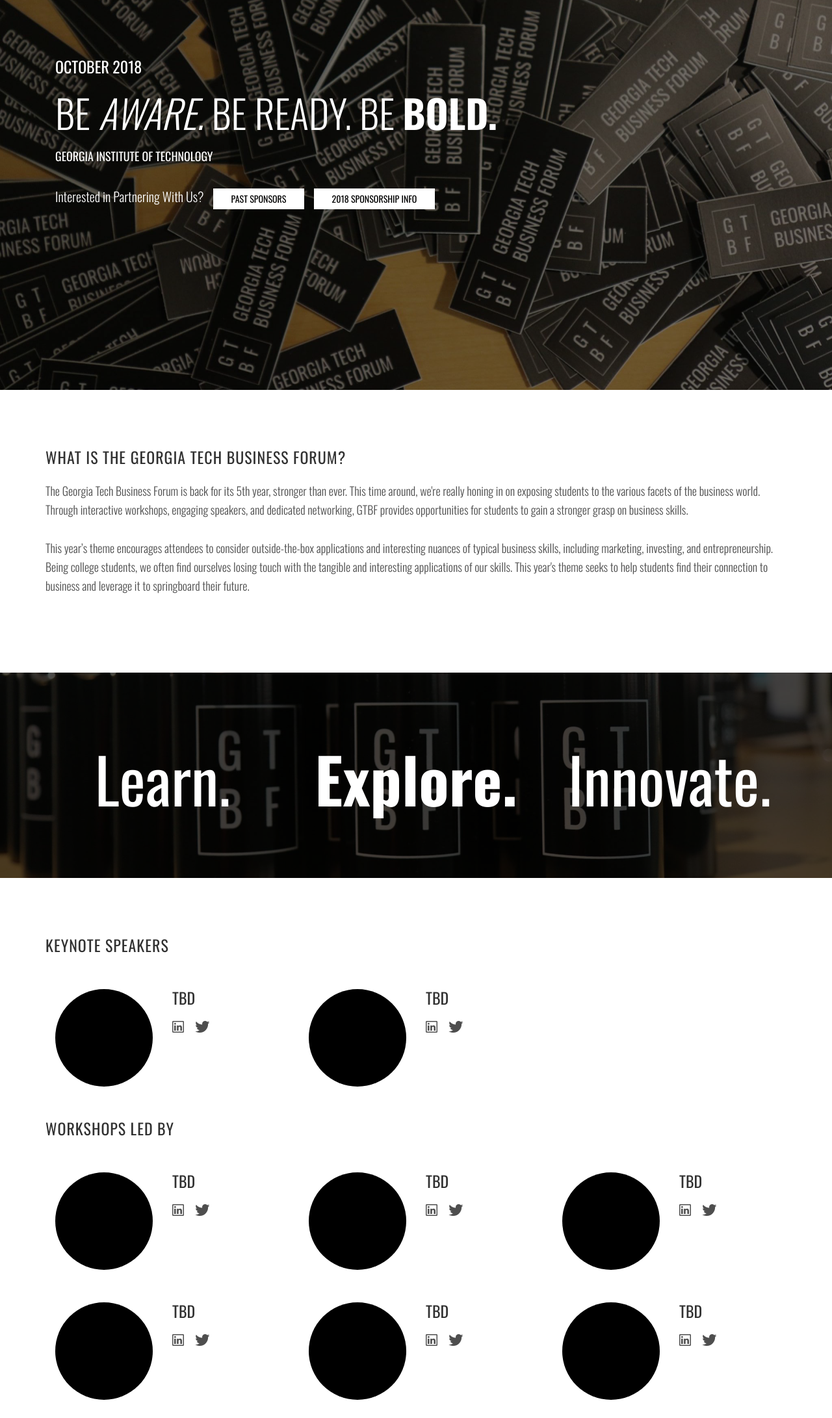
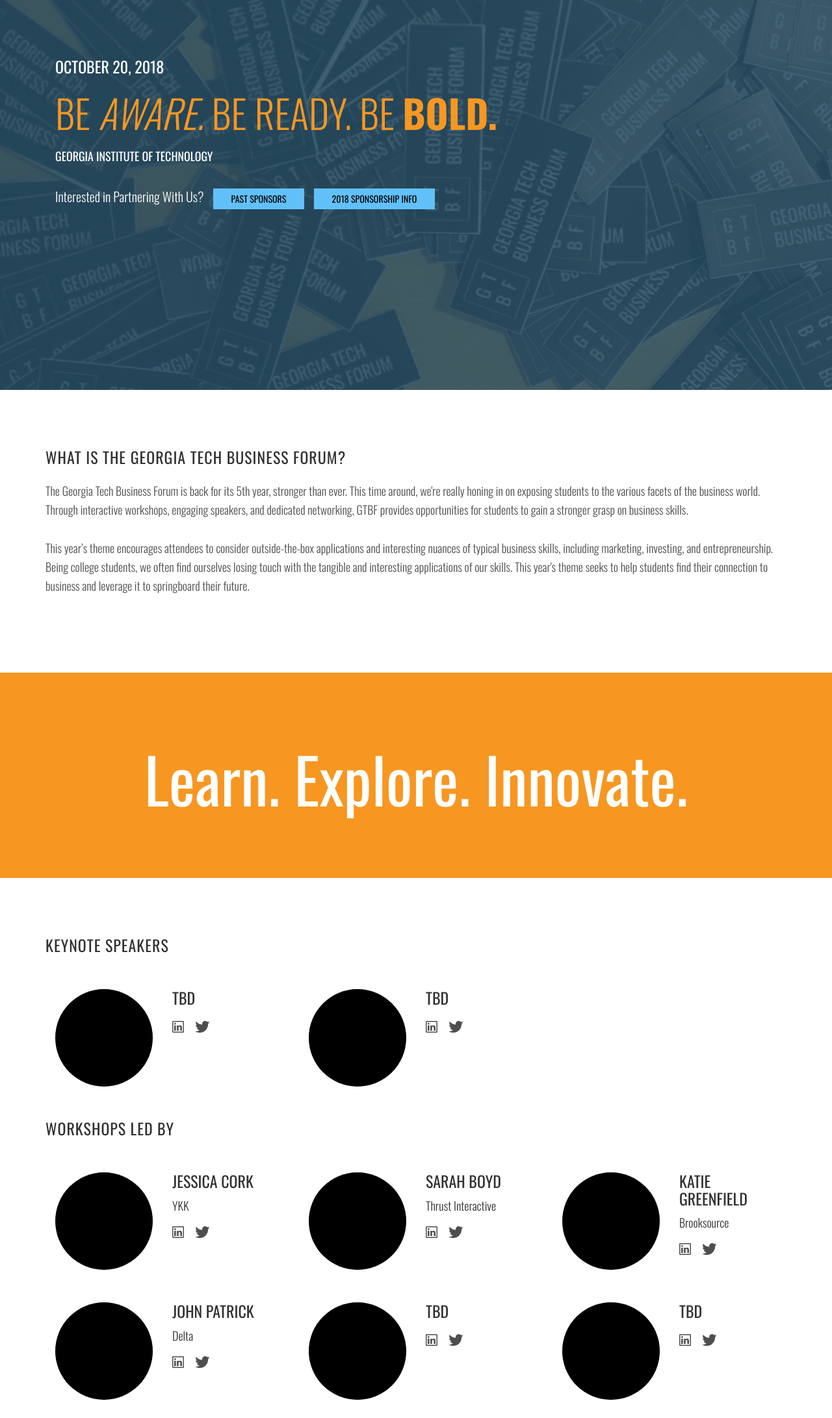
Before and after one commit to gtbusinessforum/gtbusinessforum.github.io, a website: page index.html in a window 1280 px wide. Shown: the part 200-2382 px from the top of the page at 65% size. Drawn offline with nearby package versions, Linux system fonts and the light colour scheme; files whose address does not match are found by name.

Commit message:
css changes and some workshop details

```diff
--- a/assets/css/custom.css
+++ b/assets/css/custom.css
@@ -29,7 +29,15 @@
     padding-bottom: 15px;
     margin-bottom: 10px;
     margin-top: 10px;
-    background-color: #343434;
+    /*background-color: #62C0F9;*/
+}
+
+.schedule-box h3{
+    color: #62C0F9;
+}
+
+.navbar-solid {
+    background-color: #62C0F9 !important;
 }
 
 .schedule-box::before {
@@ -43,12 +51,18 @@
 
 }
 
+.overlay-orange {
+    /*background: rgba(247, 151, 33,.7);*/
+    background: rgba(98, 192, 249,.7);
+}
+
 .intro {
     text-align: left !important;
 }
 
 #theme {
     font-size: 60px;
+    color: #F79721;
 }
 
 .logo img{
@@ -111,3 +125,11 @@
 .left-margin {
     margin-left: 10px;
 }
+
+.btn-accent {
+    background-color: #62C0F9;
+}
+
+.bg-accent {
+    background-color: #F79721;
+}
--- a/index.html
+++ b/index.html
@@ -56,22 +56,24 @@
     </nav>
 
     <header id="site-header" class="site-header valign-center">
+    <div class="overlay-orange">
         <div class="container">
             <div class="intro">
-                <h3>October 2018</h3>
+                <h3>October 20, 2018</h3>
                 <span id="theme">Be <i>Aware.</i> Be Ready. Be <b>Bold.</b></span>
                 <h4>Georgia Institute of Technology</h4>
                 <br>
                 <!-- <a class="btn btn-white" href="#">Coming Soon!</a> -->
                 <!-- <a class="btn btn-white" href="#">Register Now</a> -->
                 <p>Interested in Partnering With Us?
-                    <a class="btn btn-white left-margin" href="#partner">Past Sponsors</a>
-                    <a class="btn btn-white left-margin" target="_blank" href="assets/GTBF Packet.pdf">2018 Sponsorship Info</a>
+                    <a class="btn btn-accent left-margin" href="#partner">Past Sponsors</a>
+                    <a class="btn btn-accent left-margin" target="_blank" href="assets/GTBF Packet.pdf">2018 Sponsorship Info</a>
                 </p>
 
             </div>
 
         </div>
+    </div>
 
     </header>
 
@@ -91,19 +93,11 @@
         </div><!-- /.container -->
     </section>
 
-    <section id="facts" class="section bg-image-1 facts text-center">
+    <section id="facts" class="section bg-accent facts text-center">
         <div class="container">
             <div class="row">
-                <div class="col-sm-4">
-                    <h3 id="big">Learn.</h3>
-                </div>
-
-                <div class="col-sm-4">
-                    <h3 id="big"><b>Explore.</b></h3>
-                </div>
-
-                <div class="col-sm-4">
-                    <h3 id="big">Innovate.</h3>
+                <div class="col-sm-0">
+                    <h3 id="big">Learn. Explore. Innovate.</h3>
                 </div>
             </div><!-- row -->
         </div><!-- container -->
@@ -172,7 +166,8 @@
                     </div>
                     <div class="col-xs-6">
                         <div class="speaker">
-                            <h3>TBD</h3>
+                            <h3>Jessica Cork</h3>
+                            <p>YKK</p>
                             <!-- <h4>Title</h4> -->
                             <ul class="social-block">
                                 <li><a href="#"><i class="ion-social-linkedin-outline"></i></a></li>
@@ -191,7 +186,8 @@
                     </div>
                     <div class="col-xs-6">
                         <div class="speaker">
-                            <h3>TBD</h3>
+                            <h3>Sarah Boyd</h3>
+                            <p>Thrust Interactive</p>
                             <!-- <h4>Title</h4> -->
                             <ul class="social-block">
                                 <li><a href="#"><i class="ion-social-linkedin-outline"></i></a></li>
@@ -210,7 +206,8 @@
                     </div>
                     <div class="col-xs-6">
                         <div class="speaker">
-                            <h3>TBD</h3>
+                            <h3>Katie Greenfield</h3>
+                            <p>Brooksource</p>
                             <!-- <h4>Title</h4> -->
                             <ul class="social-block">
                                 <li><a href="#"><i class="ion-social-linkedin-outline"></i></a></li>
@@ -229,7 +226,8 @@
                     </div>
                     <div class="col-xs-6">
                         <div class="speaker">
-                            <h3>TBD</h3>
+                            <h3>John Patrick</h3>
+                            <p>Delta</p>
                             <!-- <h4>Title</h4> -->
                             <ul class="social-block">
                                 <li><a href="#"><i class="ion-social-linkedin-outline"></i></a></li>
@@ -406,7 +404,7 @@
             </div>
     </section>
 
-    <section id="contribution" class="section bg-image-2 contribution">
+    <section id="contribution" class="section bg-accent contribution">
         <div class="container">
             <div class="row">
                 <div class="col-md-12">
```
